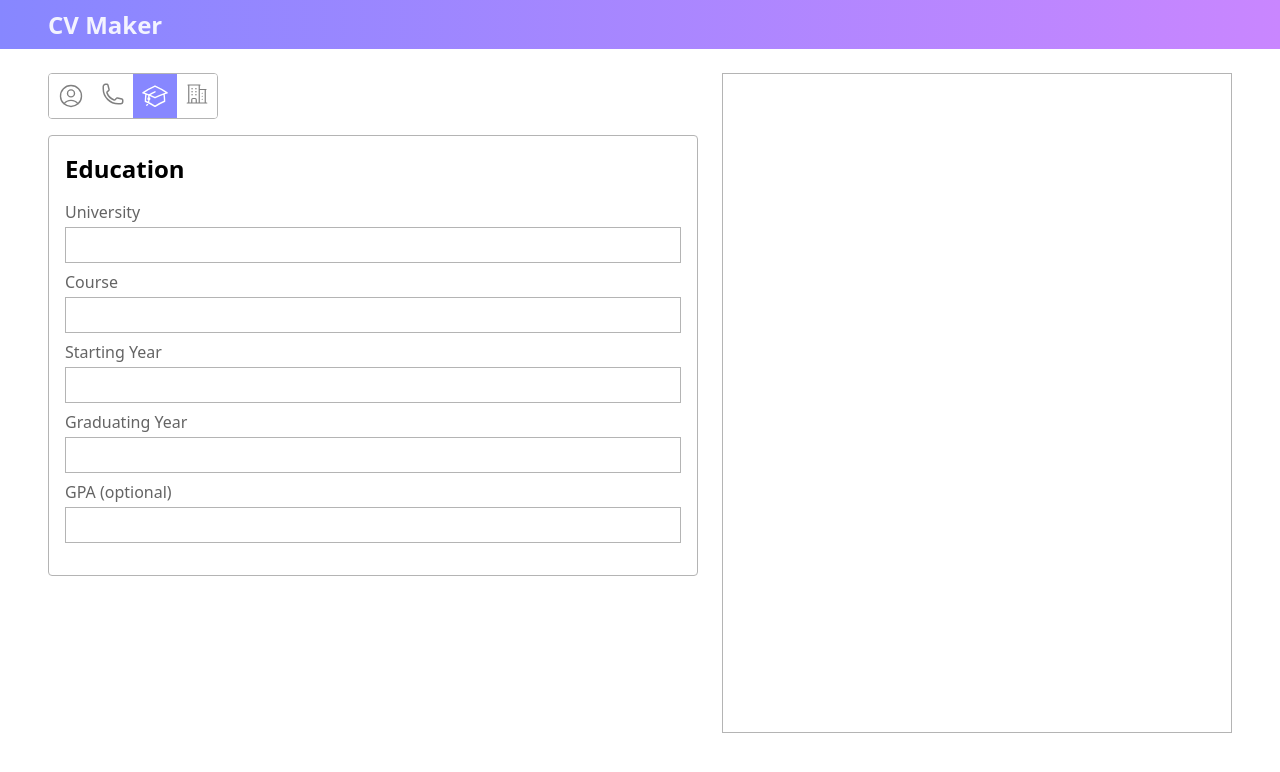
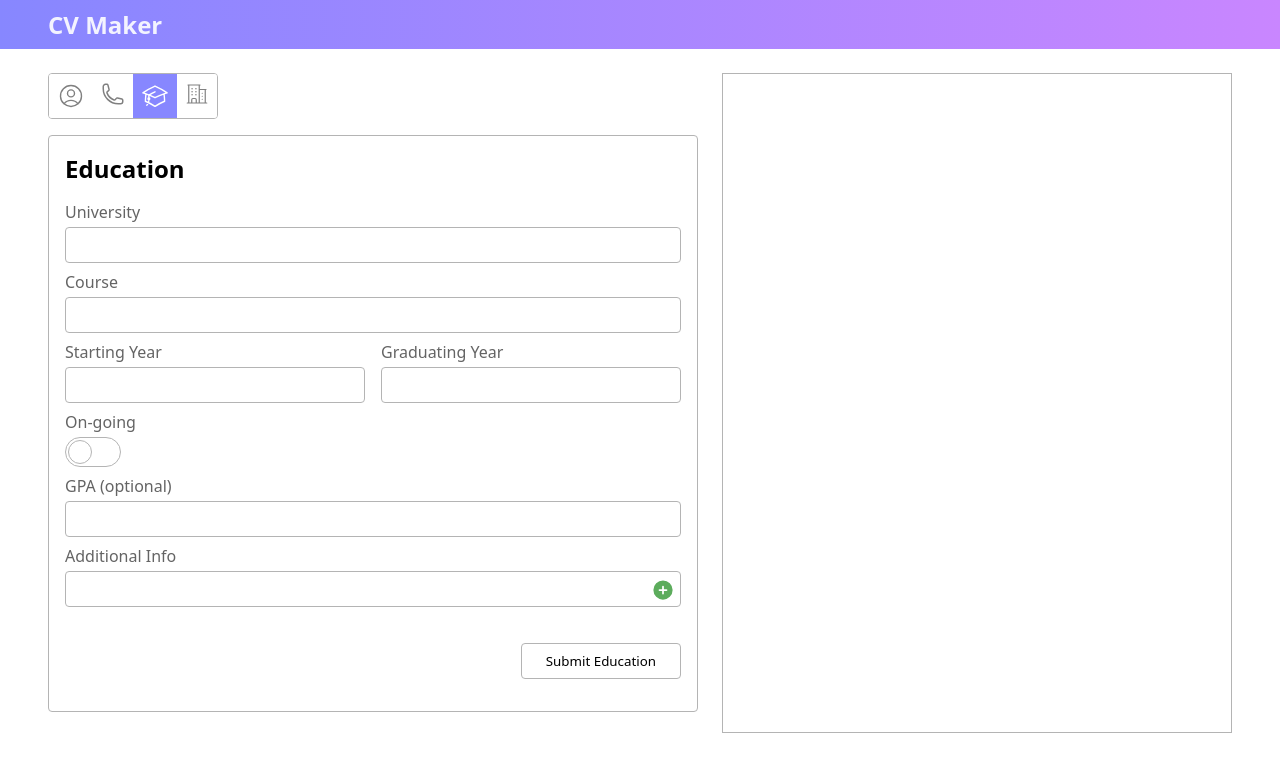
Before and after one commit to NotRelix/cv-maker, a React (Vite) app: page / in a window 1280 px wide. Both pictures are taken after a click on the button 155 px from the left and 96 px from the top of the page. Shown: the top 772 px of the page. Built offline with nearby package versions, Linux system fonts and the light colour scheme.

Commit message:
feat: add additional info list

```diff
--- a/src/App.css
+++ b/src/App.css
@@ -24,6 +24,7 @@ textarea {
 input,
 textarea {
   border: 1px solid var(--border);
+  border-radius: 4px;
   padding: 8px;
 }
 
@@ -38,6 +39,22 @@ textarea {
   stroke: white;
 }
 
+.submit-btn {
+  justify-self: flex-end;
+  padding: 8px 24px;
+  background-color: white;
+  border: 1px solid var(--border);
+  border-radius: 4px;
+  margin-top: 16px;
+  max-width: fit-content;
+  grid-column: 1 / 3;
+}
+
+.submit-btn:hover {
+  background-color: var(--selected-option);
+  color: white;
+}
+
 @media (max-width: 1000px) {
   .eye-icon {
     display: flex;
--- a/src/components/EducationForm.jsx
+++ b/src/components/EducationForm.jsx
@@ -1,7 +1,19 @@
+import { useState } from 'react';
+import '../styles/EducationForm.css';
+import SwitchSlider from './SwitchSlider';
+
 const EducationForm = ({ userInfo, onChange }) => {
+  const [additionalList, setAdditionalList] = useState([]);
+
+  function handleAddAdditional(e) {
+    e.preventDefault();
+    setAdditionalList([...additionalList, userInfo.additionalInfo]);
+    userInfo.additionalInfo = "";
+  }
+
   return (
-    <form action="">
-      <div className='contact-info__field'>
+    <form className="user-details__education" action="">
+      <div className='education__field'>
         <label htmlFor="university">University</label>
         <input
           type="text"
@@ -11,7 +23,7 @@ const EducationForm = ({ userInfo, onChange }) => {
           onChange={(e) => onChange(e, "university")}
         />
       </div>
-      <div className='contact-info__field'>
+      <div className='education__field'>
         <label htmlFor="course">Course</label>
         <input
           type="text"
@@ -21,7 +33,7 @@ const EducationForm = ({ userInfo, onChange }) => {
           onChange={(e) => onChange(e, "course")}
         />
       </div>
-      <div className='contact-info__field'>
+      <div className='education__field'>
         <label htmlFor="starting-year">Starting Year</label>
         <input
           type="number"
@@ -31,7 +43,7 @@ const EducationForm = ({ userInfo, onChange }) => {
           onChange={(e) => onChange(e, "startingYear")}
         />
       </div>
-      <div className='contact-info__field'>
+      <div className='education__field'>
         <label htmlFor="graduating-year">Graduating Year</label>
         <input
           type="number"
@@ -41,8 +53,11 @@ const EducationForm = ({ userInfo, onChange }) => {
           onChange={(e) => onChange(e, "graduatingYear")}
         />
       </div>
-      {/* Add ongoing button here */}
-      <div className='contact-info__field'>
+      <div className='education__field'>
+        <label htmlFor="on-going">On-going</label>
+        <SwitchSlider />
+      </div>
+      <div className='education__field'>
         <label htmlFor="gpa">GPA (optional)</label>
         <input
           type="number"
@@ -52,6 +67,31 @@ const EducationForm = ({ userInfo, onChange }) => {
           onChange={(e) => onChange(e, "gpa")}
         />
       </div>
+      <div className='education__field'>
+        <label htmlFor="additional-info">Additional Info</label>
+        <input
+          type="text"
+          id='additional-info'
+          name='additional-info'
+          value={userInfo.additionalInfo}
+          onChange={(e) => onChange(e, "additionalInfo")}
+        />
+        <button className='additional-info__add' onClick={handleAddAdditional}>
+          <svg xmlns="http://www.w3.org/2000/svg" fill="none" viewBox="0 0 24 24" strokeWidth={1.5} stroke="currentColor" className="size-6">
+            <path strokeLinecap="round" strokeLinejoin="round" d="M12 9v6m3-3H9m12 0a9 9 0 1 1-18 0 9 9 0 0 1 18 0Z" />
+          </svg>
+        </button>
+      </div>
+      <div className='education__field additional-info'>
+        {additionalList.map((additional) => {
+          return (
+            <div className='additional-info__container'>
+              {additional}
+            </div>
+          )
+        })}
+      </div>
+      <button className='submit-btn'>Submit Education</button>
     </form>
   )
 }
--- /dev/null
+++ b/src/components/SwitchSlider.jsx
@@ -0,0 +1,12 @@
+import '../styles/SwitchSlider.css';
+
+const SwitchSlider = () => {
+  return (
+    <label className="switch">
+      <input type="checkbox" />
+      <span className="slider slider-round"></span>
+    </label>
+  )
+}
+
+export default SwitchSlider;
--- a/src/data/userInfoData.js
+++ b/src/data/userInfoData.js
@@ -11,4 +11,6 @@ export const userInfoData = {
   course: "",
   startingYear: "",
   graduatingYear: "",
+  additionalInfo: "",
+  additionalInfoList: [],
 }
--- a/src/index.css
+++ b/src/index.css
@@ -8,6 +8,7 @@
   --selected-option: rgb(135, 135, 255);
   --hover: rgb(241, 241, 241);
   --hover-selected: rgb(128, 128, 240);
+  --add-btn: rgb(92, 172, 92);
 }
 
 * {
--- a/src/styles/BasicInfoForm.css
+++ b/src/styles/BasicInfoForm.css
@@ -2,3 +2,9 @@
   grid-column-start: 1;
   grid-column-end: 3;
 }
+
+@media (max-width: 1280px) {
+  .user-details__field:last-child {
+    grid-column: 1 / 1;
+  }
+}
--- /dev/null
+++ b/src/styles/EducationForm.css
@@ -0,0 +1,49 @@
+.user-details__education {
+  grid-template-columns: repeat(2, 1fr);
+}
+
+.education__field {
+  position: relative;
+  grid-column: 1 / -1;
+}
+
+.education__field:nth-child(3) {
+  grid-column: 1;
+}
+
+.education__field:nth-child(4) {
+  grid-column: 2;
+}
+
+.additional-info {
+  display: flex;
+  gap: 16px;
+}
+
+.additional-info__container {
+  background-color: var(--selected-option);
+  padding: 8px;
+  border-radius: 4px;
+  color: white;
+}
+
+.additional-info__add {
+  position: relative;
+  background-color: none;
+  border: none;
+}
+
+.additional-info__add svg {
+  stroke: white;
+  fill: var(--add-btn);
+  position: absolute;
+  bottom: 7px;
+  right: 4px;
+}
+
+@media (max-width: 450px) {
+  .education__field:nth-child(3),
+  .education__field:nth-child(4) {
+    grid-column: 1 / -1;
+  }
+}
--- a/src/styles/SelectEdit.css
+++ b/src/styles/SelectEdit.css
@@ -5,6 +5,9 @@
   border-radius: 4px;
   overflow: hidden;
   flex-shrink: 0;
+  position: sticky;
+  top: 0;
+  z-index: 999;
 }
 
 .select-edit__icon {
--- /dev/null
+++ b/src/styles/SwitchSlider.css
@@ -0,0 +1,56 @@
+.switch {
+  position: relative;
+  display: inline-block;
+  width: 56px;
+  height: 30px;
+}
+
+.switch input {
+  opacity: 0;
+  width: 0;
+  height: 0;
+}
+
+.slider {
+  position: absolute;
+  cursor: pointer;
+  top: 0;
+  left: 0;
+  right: 0;
+  bottom: 0;
+  background-color: #ffffff;
+  -webkit-transition: .4s;
+  transition: .4s;
+  border: 1px solid var(--border);
+}
+
+.slider:before {
+  border: 1px solid var(--border);
+  position: absolute;
+  content: "";
+  height: 22px;
+  width: 22px;
+  left: 2px;
+  bottom: 2px;
+  background-color: white;
+  -webkit-transition: .4s;
+  transition: .4s;
+}
+
+input:checked + .slider {
+  background-color: var(--selected-option);
+}
+
+input:checked + .slider:before {
+  -webkit-transform: translateX(26px);
+  -ms-transform: translateX(26px);
+  transform: translateX(26px);
+}
+
+.slider.slider-round {
+  border-radius: 34px;
+}
+
+.slider.slider-round:before {
+  border-radius: 50%;
+}
--- a/src/styles/UserDetails.css
+++ b/src/styles/UserDetails.css
@@ -15,6 +15,7 @@
   padding: 16px;
   padding-bottom: 32px;
   max-width: 700px;
+  overflow-y: scroll;
 }
 
 .user-details__header {
@@ -22,7 +23,8 @@
 }
 
 .user-details__field,
-.contact-info__field {
+.contact-info__field,
+.education__field {
   display: inline-grid;
   gap: 4px;
 }
@@ -40,9 +42,3 @@
 .user-details label {
   color: var(--muted-text);
 }
-
-@media (max-width: 1280px) {
-  .user-details form div:last-child {
-    grid-column: 1 / 1;
-  }
-}
```
